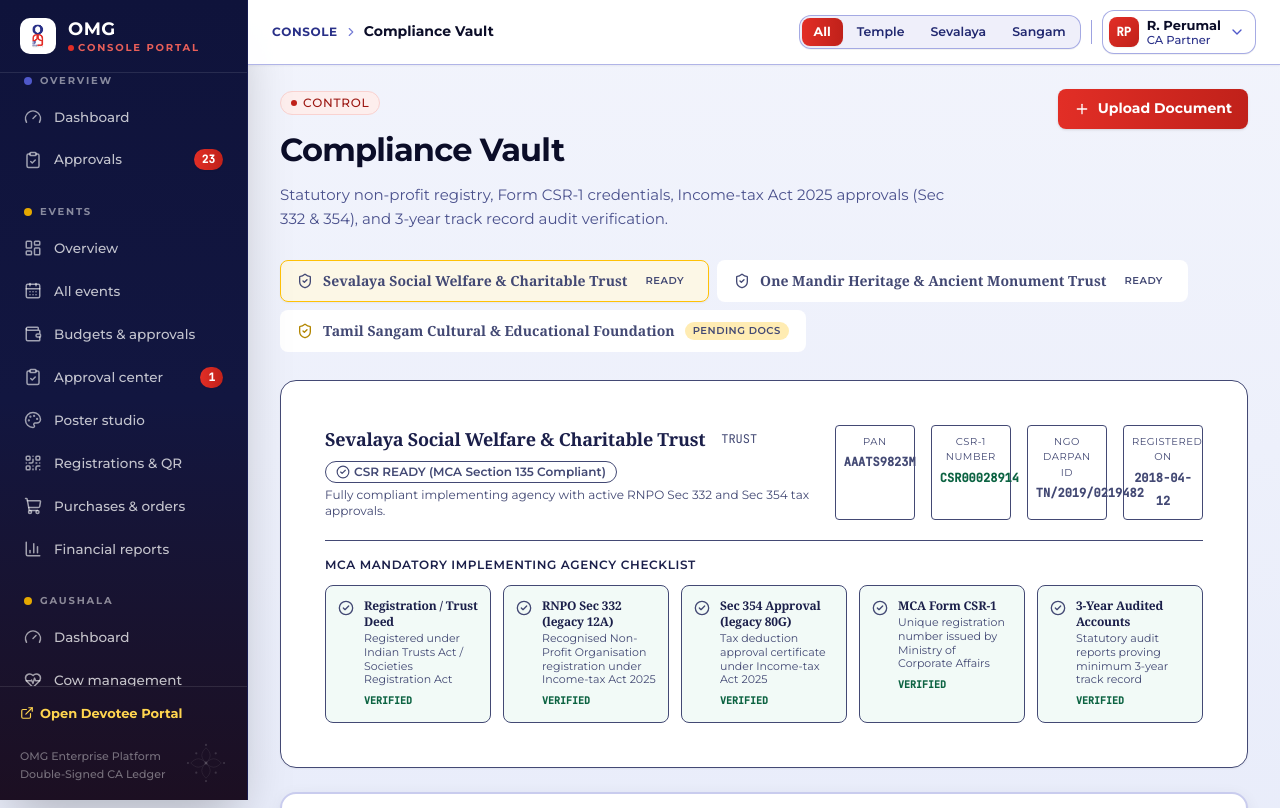
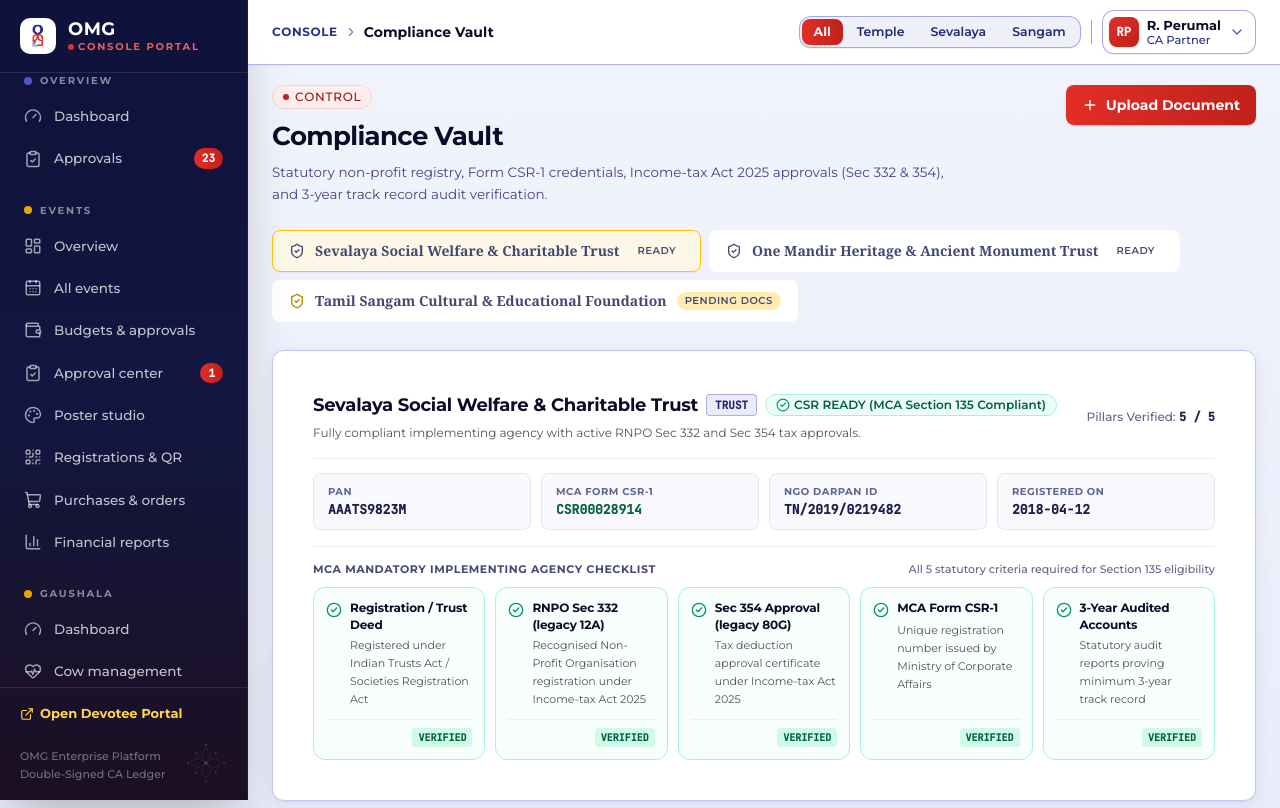
Before and after one commit to balajikarthik2004/omg-erp-prototype, a React (Vite) app: page /console/csr/compliance in a window 1280 px wide. Shown: the top 808 px of the page. Built offline with nearby package versions, Linux system fonts and the light colour scheme; a web font is replaced by a local one.

Commit message:
feat: add ComplianceVaultPage, CsrOverviewPage, and layout components with theme styling

```diff
--- a/src/components/layout/ConsoleLayout.tsx
+++ b/src/components/layout/ConsoleLayout.tsx
@@ -22,7 +22,7 @@ export function ConsoleLayout() {
       <Sidebar />
       <div className="flex min-w-0 flex-1 flex-col">
         <Topbar />
-        <main className="flex-1 px-4 py-6 sm:px-6 lg:px-8">
+        <main className="flex-1 px-4 py-4 sm:px-5 sm:py-5 lg:px-6 lg:py-5">
           <Outlet />
         </main>
       </div>
--- a/src/components/layout/PageHeader.tsx
+++ b/src/components/layout/PageHeader.tsx
@@ -20,20 +20,20 @@ export function PageHeader({
   className?: string
 }) {
   return (
-    <header className={cn('mb-7', className)}>
-      <div className="flex flex-wrap items-start justify-between gap-x-6 gap-y-4">
+    <header className={cn('mb-5 sm:mb-6', className)}>
+      <div className="flex flex-wrap items-start justify-between gap-x-5 gap-y-3">
         <div className="min-w-0">
           <PhaseChip phase={phase} />
-          <h1 className="mt-2.5 font-heritage text-[24px] font-bold tracking-tight text-navy-950 sm:text-[32px]">
+          <h1 className="mt-2 font-heritage text-[20px] font-bold tracking-tight text-navy-950 sm:text-[24px] lg:text-[26px]">
             {title}
           </h1>
           {description ? (
-            <p className="mt-2 max-w-2xl text-[14px] sm:text-[15px] leading-relaxed text-navy-700/80">{description}</p>
+            <p className="mt-1.5 max-w-2xl text-[13px] sm:text-[13.5px] leading-relaxed text-navy-700/85">{description}</p>
           ) : null}
         </div>
         {actions ? <div className="flex flex-wrap items-center gap-2">{actions}</div> : null}
       </div>
-      {children ? <div className="mt-5">{children}</div> : null}
+      {children ? <div className="mt-3.5 sm:mt-4">{children}</div> : null}
     </header>
   )
 }
--- a/src/components/ui/Card.tsx
+++ b/src/components/ui/Card.tsx
@@ -11,13 +11,13 @@ export function Card({ accentClass, padded = true, className, children, ...rest
   return (
     <div
       className={cn(
-        'relative overflow-hidden rounded-2xl border-2 border-navy-100/90 bg-white shadow-card hover:shadow-lift transition-shadow duration-200',
+        'relative overflow-hidden rounded-xl border border-navy-100/90 bg-white shadow-card hover:shadow-lift transition-shadow duration-200',
         className,
       )}
       {...rest}
     >
       {accentClass ? <div className={cn('h-1 w-full', accentClass)} /> : null}
-      <div className={cn(padded && 'p-5 sm:p-6')}>{children}</div>
+      <div className={cn(padded && 'p-4 sm:p-5')}>{children}</div>
     </div>
   )
 }
@@ -34,10 +34,10 @@ export function CardHeader({
   className?: string
 }) {
   return (
-    <div className={cn('mb-5 flex items-start justify-between gap-4', className)}>
+    <div className={cn('mb-3.5 sm:mb-4 flex items-start justify-between gap-3', className)}>
       <div className="min-w-0">
-        <h3 className="font-heritage text-[18px] sm:text-[20px] font-bold text-navy-950 tracking-tight leading-tight">{title}</h3>
-        {description ? <p className="mt-1 text-[13px] leading-relaxed text-navy-600/80">{description}</p> : null}
+        <h3 className="font-heritage text-[16px] sm:text-[17px] font-bold text-navy-950 tracking-tight leading-snug">{title}</h3>
+        {description ? <p className="mt-0.5 text-[12.5px] leading-relaxed text-navy-600/80">{description}</p> : null}
       </div>
       {action ? <div className="shrink-0">{action}</div> : null}
     </div>
--- a/src/features/csr/ComplianceVaultPage.tsx
+++ b/src/features/csr/ComplianceVaultPage.tsx
@@ -164,89 +164,120 @@ export function ComplianceVaultPage() {
       </div>
 
       {/* Entity Profile & Statutory Gate Banner */}
-      <Card className="border border-sandalwood-300/80 bg-white shadow-xs">
-        <div className="p-5">
-          <div className="flex flex-col gap-4 lg:flex-row lg:items-center lg:justify-between">
-            <div>
+      <Card className="border border-navy-100 bg-white shadow-card">
+        <div className="p-4 sm:p-5">
+          {/* Top Row: Entity Identity & Status */}
+          <div className="flex flex-col gap-3 sm:flex-row sm:items-center sm:justify-between">
+            <div className="min-w-0">
               <div className="flex flex-wrap items-center gap-2">
-                <h2 className="font-serif text-lg font-bold text-sandalwood-900">
+                <h2 className="font-heritage text-base sm:text-lg font-bold text-navy-950">
                   {activeEntity.legalName}
                 </h2>
-                <span className="rounded bg-sandalwood-100 px-2 py-0.5 font-mono text-xs uppercase text-sandalwood-700">
+                <span className="rounded bg-navy-50 border border-navy-200/80 px-2 py-0.5 font-mono text-[11px] font-semibold uppercase text-navy-700">
                   {activeEntity.entityType}
                 </span>
                 <span
                   className={`inline-flex items-center gap-1 rounded-full px-2.5 py-0.5 text-xs font-semibold ${
                     activeEntity.readinessStatus === 'CSR_READY'
-                      ? 'bg-tulsi-100 text-tulsi-800 border border-tulsi-300'
-                      : 'bg-turmeric-100 text-turmeric-800 border border-turmeric-300'
+                      ? 'bg-emerald-50 text-emerald-800 border border-emerald-200'
+                      : 'bg-amber-50 text-amber-800 border border-amber-200'
                   }`}
                 >
                   {activeEntity.readinessStatus === 'CSR_READY' ? (
-                    <CheckCircle2 className="size-3.5" />
+                    <CheckCircle2 className="size-3.5 text-emerald-600" />
                   ) : (
-                    <Clock className="size-3.5" />
+                    <Clock className="size-3.5 text-amber-600" />
                   )}
                   {activeEntity.readinessStatus === 'CSR_READY' ? 'CSR READY (MCA Section 135 Compliant)' : 'IN PROGRESS'}
                 </span>
               </div>
-              <p className="mt-1 text-xs text-sandalwood-600">
+              <p className="mt-1 text-xs text-stone-600 leading-relaxed max-w-3xl">
                 {activeEntity.notes}
               </p>
             </div>
 
-            <div className="grid grid-cols-2 gap-4 border-t border-sandalwood-200 pt-3 sm:grid-cols-4 lg:border-t-0 lg:pt-0">
-              <div className="rounded border border-sandalwood-200 bg-sandalwood-50/70 p-2 text-center">
-                <span className="block text-[10px] uppercase tracking-wider text-sandalwood-500">PAN</span>
-                <span className="font-mono text-xs font-bold text-sandalwood-900">{activeEntity.pan}</span>
-              </div>
-              <div className="rounded border border-sandalwood-200 bg-sandalwood-50/70 p-2 text-center">
-                <span className="block text-[10px] uppercase tracking-wider text-sandalwood-500">CSR-1 Number</span>
-                <span className="font-mono text-xs font-bold text-tulsi-700">
-                  {activeEntity.csr1RegNo ?? 'Pending'}
+            <div className="flex items-center gap-2 shrink-0">
+              <span className="text-xs text-stone-500 font-medium">
+                Pillars Verified: <strong className="text-stone-900 font-mono">{checkItems.filter((i) => i.found).length} / 5</strong>
               </span>
             </div>
-              <div className="rounded border border-sandalwood-200 bg-sandalwood-50/70 p-2 text-center">
-                <span className="block text-[10px] uppercase tracking-wider text-sandalwood-500">NGO Darpan ID</span>
-                <span className="font-mono text-xs font-bold text-sandalwood-900">
+          </div>
+
+          {/* Key Entity Credentials Strip (Full Width - No cramped overlap) */}
+          <div className="mt-4 grid grid-cols-2 gap-2.5 sm:grid-cols-4 border-t border-sandal-200/80 pt-3.5">
+            <div className="rounded-lg border border-sandal-200 bg-sandal-100/70 px-3.5 py-2.5">
+              <span className="block text-[10px] font-bold uppercase tracking-wider text-stone-500">
+                PAN
+              </span>
+              <span className="mt-0.5 block font-mono text-xs sm:text-[13px] font-bold text-stone-900">
+                {activeEntity.pan}
+              </span>
+            </div>
+            <div className="rounded-lg border border-sandal-200 bg-sandal-100/70 px-3.5 py-2.5">
+              <span className="block text-[10px] font-bold uppercase tracking-wider text-stone-500">
+                MCA Form CSR-1
+              </span>
+              <span className="mt-0.5 block font-mono text-xs sm:text-[13px] font-bold text-tulsi-700">
+                {activeEntity.csr1RegNo ?? 'Pending Filing'}
+              </span>
+            </div>
+            <div className="rounded-lg border border-sandal-200 bg-sandal-100/70 px-3.5 py-2.5">
+              <span className="block text-[10px] font-bold uppercase tracking-wider text-stone-500">
+                NGO Darpan ID
+              </span>
+              <span className="mt-0.5 block font-mono text-xs sm:text-[13px] font-bold text-stone-900 truncate" title={activeEntity.darpanId}>
                 {activeEntity.darpanId ?? 'N/A'}
               </span>
             </div>
-              <div className="rounded border border-sandalwood-200 bg-sandalwood-50/70 p-2 text-center">
-                <span className="block text-[10px] uppercase tracking-wider text-sandalwood-500">Registered On</span>
-                <span className="font-mono text-xs font-bold text-sandalwood-900">
+            <div className="rounded-lg border border-sandal-200 bg-sandal-100/70 px-3.5 py-2.5">
+              <span className="block text-[10px] font-bold uppercase tracking-wider text-stone-500">
+                Registered On
+              </span>
+              <span className="mt-0.5 block font-mono text-xs sm:text-[13px] font-bold text-stone-900">
                 {activeEntity.registrationDate}
               </span>
             </div>
           </div>
-          </div>
 
           {/* 5 Statutory Pillars Checklist */}
-          <div className="mt-5 border-t border-sandalwood-200 pt-4">
-            <h3 className="mb-3 text-xs font-semibold uppercase tracking-wider text-sandalwood-600">
+          <div className="mt-4 border-t border-sandal-200/80 pt-3.5">
+            <div className="mb-2.5 flex items-center justify-between">
+              <h3 className="text-[11px] font-bold uppercase tracking-wider text-stone-700">
                 MCA Mandatory Implementing Agency Checklist
               </h3>
-            <div className="grid gap-3 sm:grid-cols-2 lg:grid-cols-5">
+              <span className="text-[11px] font-medium text-stone-500">
+                All 5 statutory criteria required for Section 135 eligibility
+              </span>
+            </div>
+            <div className="grid gap-2.5 sm:grid-cols-2 lg:grid-cols-5">
               {checkItems.map((item) => (
                 <div
                   key={item.key}
-                  className={`flex items-start gap-2.5 rounded-lg border p-3 transition ${
+                  className={`flex flex-col justify-between rounded-xl border p-3 transition ${
                     item.found
-                      ? 'border-tulsi-200 bg-tulsi-50/50'
-                      : 'border-sandalwood-200 bg-sandalwood-50/40'
+                      ? 'border-emerald-200 bg-emerald-50/40'
+                      : 'border-amber-200 bg-amber-50/40'
                   }`}
                 >
+                  <div>
+                    <div className="flex items-start gap-2">
                       {item.found ? (
-                    <CheckCircle2 className="mt-0.5 size-4 shrink-0 text-tulsi-600" />
+                        <CheckCircle2 className="mt-0.5 size-4 shrink-0 text-emerald-600" />
                       ) : (
-                    <AlertCircle className="mt-0.5 size-4 shrink-0 text-turmeric-600" />
+                        <AlertCircle className="mt-0.5 size-4 shrink-0 text-amber-600" />
                       )}
-                  <div>
-                    <h4 className="font-serif text-xs font-bold text-sandalwood-900">{item.title}</h4>
-                    <p className="mt-0.5 text-[11px] leading-tight text-sandalwood-600">{item.desc}</p>
+                      <h4 className="font-heritage text-xs font-bold text-navy-950 leading-snug">
+                        {item.title}
+                      </h4>
+                    </div>
+                    <p className="mt-1 text-[11px] leading-relaxed text-stone-600 pl-6">
+                      {item.desc}
+                    </p>
+                  </div>
+                  <div className="mt-2.5 pt-2 border-t border-black/5 flex items-center justify-end">
                     <span
-                      className={`mt-1.5 inline-block font-mono text-[10px] font-semibold ${
-                        item.found ? 'text-tulsi-700' : 'text-turmeric-700'
+                      className={`inline-block font-mono text-[10px] font-extrabold uppercase px-1.5 py-0.5 rounded ${
+                        item.found ? 'bg-emerald-100 text-emerald-800' : 'bg-amber-100 text-amber-800'
                       }`}
                     >
                       {item.found ? 'VERIFIED' : 'PENDING'}
--- a/src/styles/theme.css
+++ b/src/styles/theme.css
@@ -114,11 +114,18 @@
     background-color: var(--color-navy-50);
     color: var(--color-stone-700);
     font-family: var(--font-sans);
-    font-size: 15px;
-    line-height: 1.55;
+    font-size: 14px;
+    line-height: 1.5;
     -webkit-font-smoothing: antialiased;
     -moz-osx-font-smoothing: grayscale;
     text-rendering: optimizeLegibility;
+  }
+
+  /* Responsive compact scaling for 13"-15" laptop screens at 125%/150% Windows DPI */
+  @media (max-width: 1536px) and (max-height: 900px) {
+    body {
+      font-size: 13.5px;
+    }
   }
 
   h1, h2, h3, h4 {
```
Also changed, not shown: src/components/ui/Stat.tsx (+11 -9 lines), src/features/csr/CsrOverviewPage.tsx (+7 -7 lines). Lines whose indentation alone changed are shown as unchanged.
